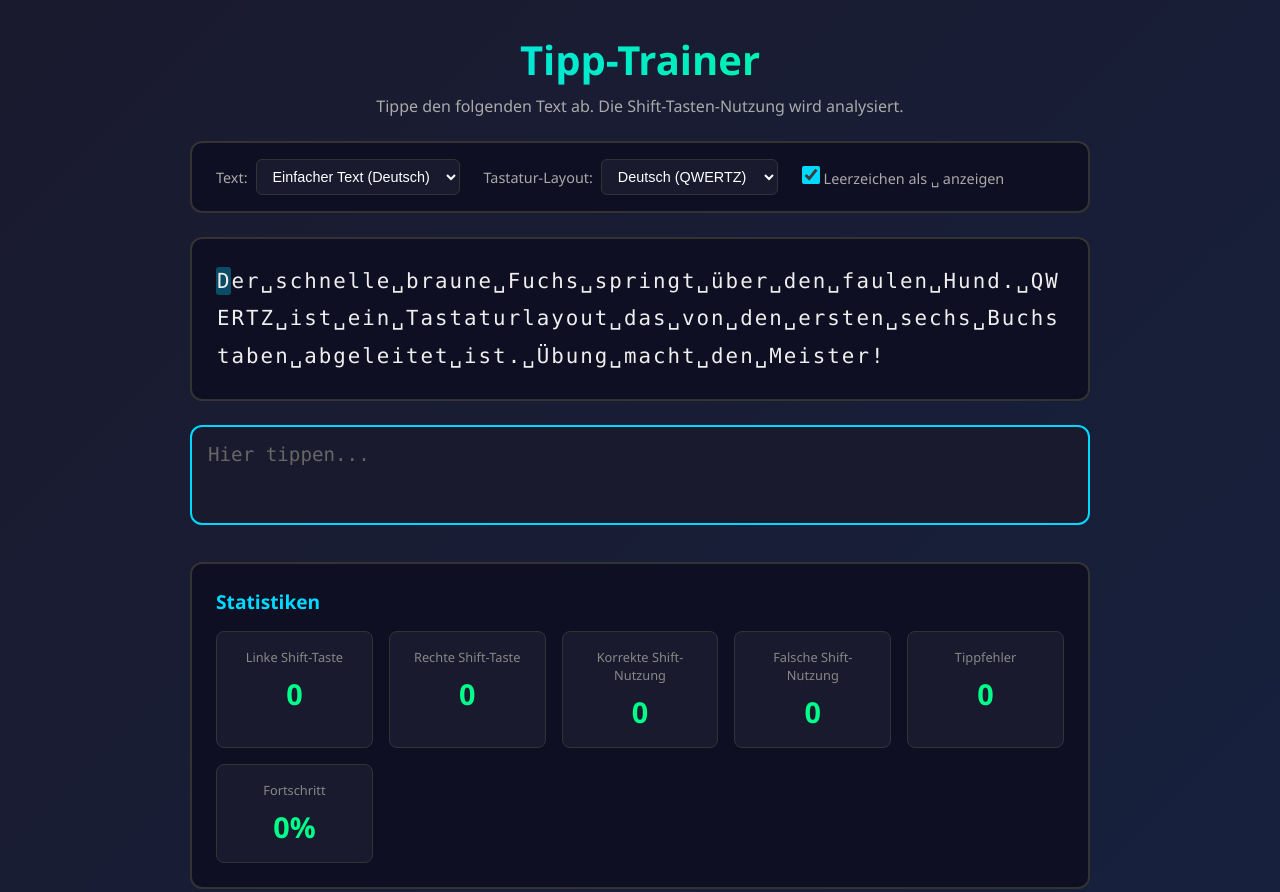
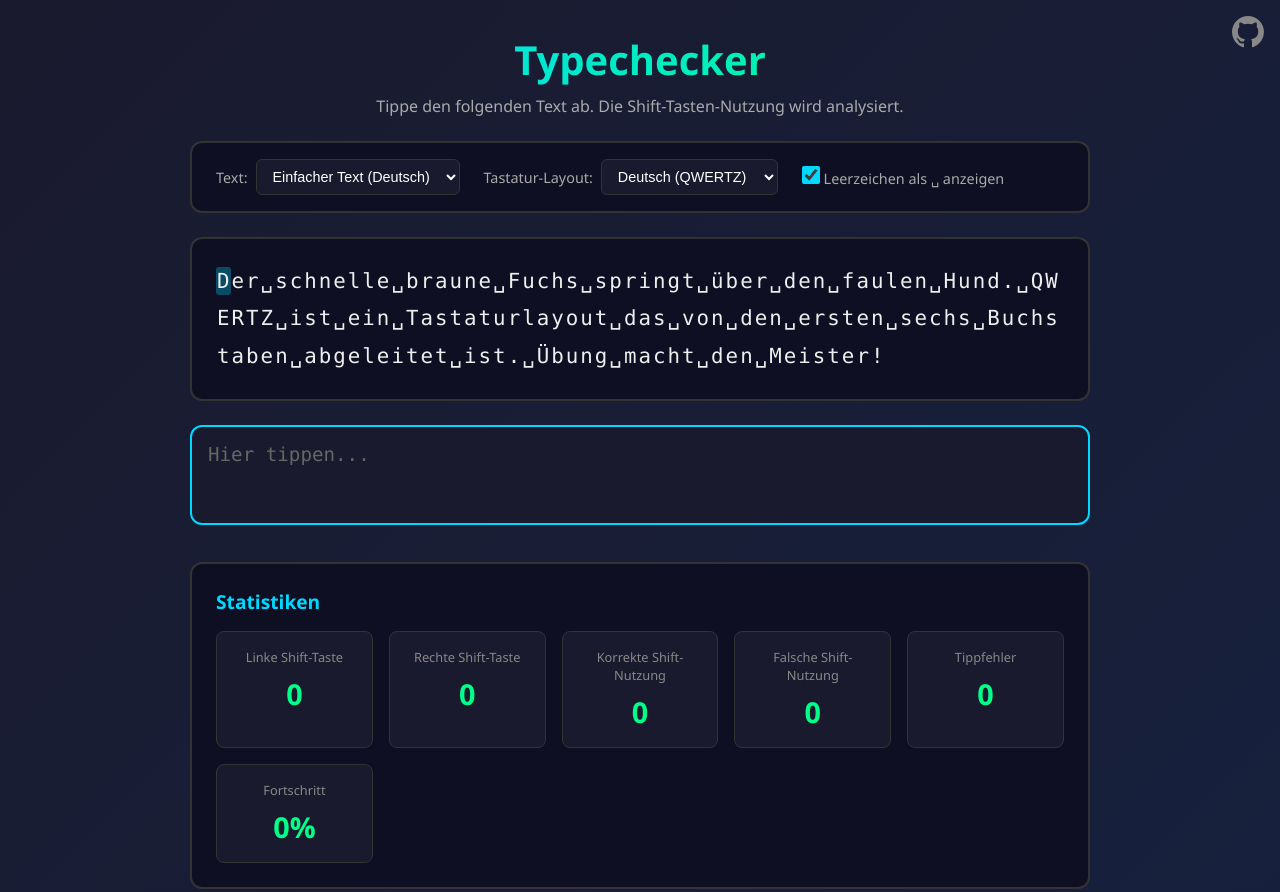
Before and after one commit to Absurd-Mind/typechecker, a website built with Vite: page index.html in a window 1280 px wide. Shown: the top 892 px of the page. Built offline with nearby package versions, Linux system fonts and the light colour scheme.

Commit message:
feat: update README and index.html for project renaming and add GitHub link with icon

```diff
--- a/index.html
+++ b/index.html
@@ -7,8 +7,13 @@
     <link rel="stylesheet" href="/src/style.css" />
   </head>
   <body>
+    <a href="https://github.com/Absurd-Mind/typechecker" target="_blank" rel="noopener noreferrer" class="github-link" title="View on GitHub">
+      <svg height="32" viewBox="0 0 16 16" width="32" aria-hidden="true">
+        <path fill="currentColor" d="M8 0C3.58 0 0 3.58 0 8c0 3.54 2.29 6.53 5.47 7.59.4.07.55-.17.55-.38 0-.19-.01-.82-.01-1.49-2.01.37-2.53-.49-2.69-.94-.09-.23-.48-.94-.82-1.13-.28-.15-.68-.52-.01-.53.63-.01 1.08.58 1.23.82.72 1.21 1.87.87 2.33.66.07-.52.28-.87.51-1.07-1.78-.2-3.64-.89-3.64-3.95 0-.87.31-1.59.82-2.15-.08-.2-.36-1.02.08-2.12 0 0 .67-.21 2.2.82.64-.18 1.32-.27 2-.27.68 0 1.36.09 2 .27 1.53-1.04 2.2-.82 2.2-.82.44 1.1.16 1.92.08 2.12.51.56.82 1.27.82 2.15 0 3.07-1.87 3.75-3.65 3.95.29.25.54.73.54 1.48 0 1.07-.01 1.93-.01 2.2 0 .21.15.46.55.38A8.013 8.013 0 0016 8c0-4.42-3.58-8-8-8z"/>
+      </svg>
+    </a>
     <div class="container">
-      <h1>Tipp-Trainer</h1>
+      <h1>Typechecker</h1>
       <p class="instructions">
         Tippe den folgenden Text ab. Die Shift-Tasten-Nutzung wird analysiert.
       </p>
--- a/src/style.css
+++ b/src/style.css
@@ -10,6 +10,20 @@ body {
   min-height: 100vh;
   padding: 2rem;
   color: #eee;
+}
+
+.github-link {
+  position: fixed;
+  top: 1rem;
+  right: 1rem;
+  color: #888;
+  transition: color 0.3s, transform 0.3s;
+  z-index: 1000;
+}
+
+.github-link:hover {
+  color: #fff;
+  transform: scale(1.1);
 }
 
 .container {
```
Also changed, not shown: README.md.
